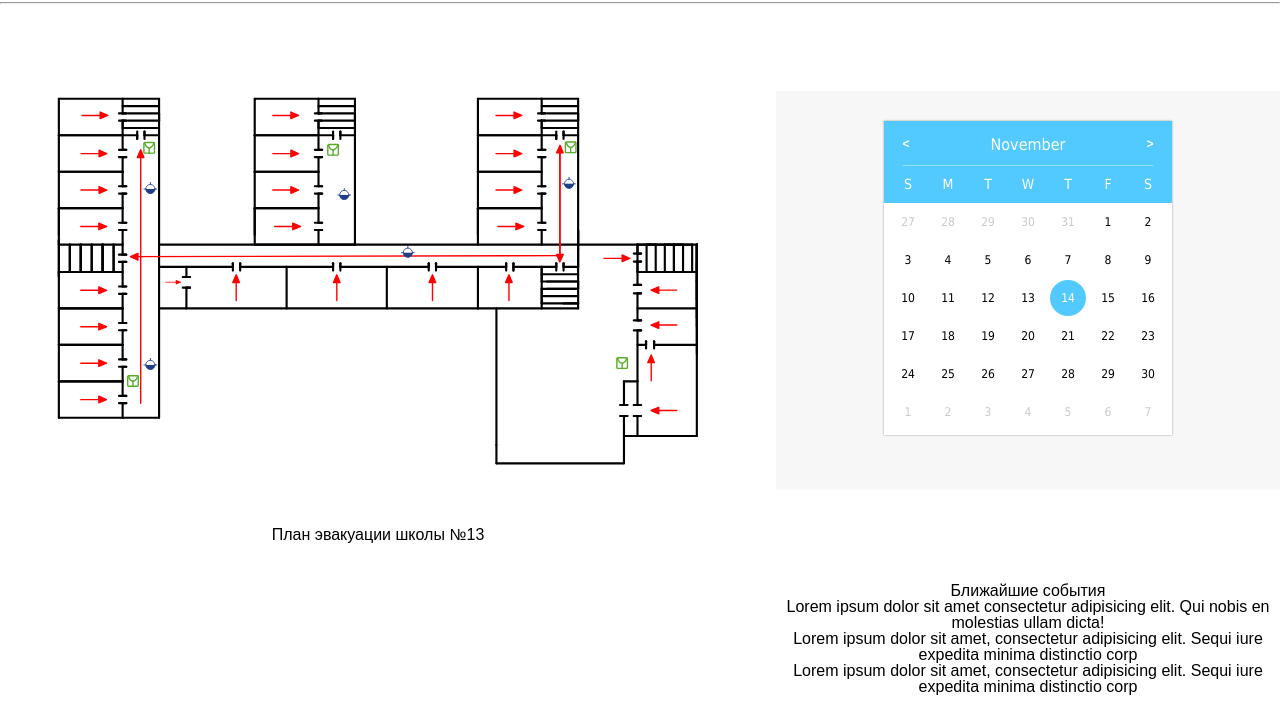
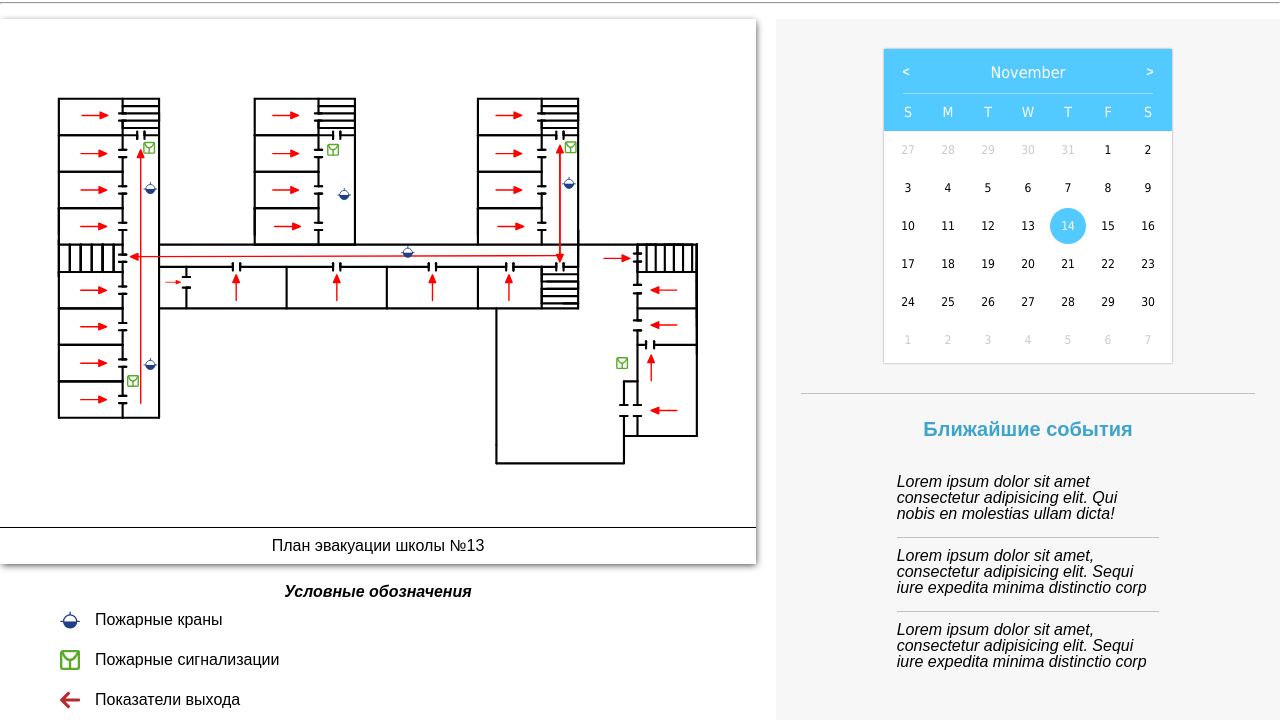
Before and after one commit to uzhas76064/school13, a website: page src/map.html in a window 1280 px wide. Shown: the part 77-800 px from the top of the page. Drawn offline with nearby package versions, Linux system fonts and the light colour scheme; files that its build step writes are made by us from their sources.

Commit message:
Completed map page

```diff
--- a/src/map.html
+++ b/src/map.html
@@ -50,26 +50,42 @@
     <div class="container grid-container">
         <div class="evacuation-plan">
             <figure>
-                <img src="img/школа.svg" alt="">
-                <figcaption>План эвакуации школы №13</figcaption>
+                <img class="evacuation-plan__image" src="img/школа.svg" alt="">
+                <figcaption class="evacuation-plan__description">План эвакуации школы №13</figcaption>
+            </figure>
+        </div>
+
+        <div class="signs">
+            <h3 class="signs__header">Условные обозначения</h3>
+            <figure class="signs__item">
+                <img class="signs__item__image" src="icons/blue huyevina.svg" alt="">
+                <figcaption class="signs__item__description">Пожарные краны</figcaption>
+            </figure>
+            <figure class="signs__item">
+                <img class="signs__item__image" src="icons/green huyevina.svg" alt="">
+                <figcaption class="signs__item__description">Пожарные сигнализации</figcaption>
+            </figure>
+            <figure class="signs__item">
+                <img class="signs__item__image" src="icons/left-arrow.svg" alt="">
+                <figcaption class="signs__item__description">Показатели выхода</figcaption>
             </figure>
         </div>
 
         <aside class="sidebar">
-            <div class="auto-jsCalendar material-theme blue"></div>
+            <div class="auto-jsCalendar material-theme blue" data-language="ru"></div>
+            <aside class="events-aside">
+                <h3 class="events-aside__header">Ближайшие события</h3>
+                <div class="events-aside__events">
+                    <p class="events-aside__event__item">Lorem ipsum dolor sit amet consectetur adipisicing elit. Qui
+                        nobis en molestias ullam dicta!</p>
+                    <p class="events-aside__event__item">Lorem ipsum dolor sit amet, consectetur adipisicing elit. Sequi
+                        iure expedita minima distinctio corp</p>
+                    <p class="events-aside__event__item">Lorem ipsum dolor sit amet, consectetur adipisicing elit. Sequi
+                        iure expedita minima distinctio corp</p>
+                </div>
+            </aside>
         </aside>
 
-        <article class="events-article index-page">
-            <h3 class="events-article__header">Ближайшие события</h3>
-            <div class="events-article__events">
-                <p class="events-article__event__item">Lorem ipsum dolor sit amet consectetur adipisicing elit. Qui
-                    nobis en molestias ullam dicta!</p>
-                <p class="events-article__event__item">Lorem ipsum dolor sit amet, consectetur adipisicing elit. Sequi
-                    iure expedita minima distinctio corp</p>
-                <p class="events-article__event__item">Lorem ipsum dolor sit amet, consectetur adipisicing elit. Sequi
-                    iure expedita minima distinctio corp</p>
-            </div>
-        </article>
     </div>
 
     <footer class="footer">
--- a/src/styles/map.less
+++ b/src/styles/map.less
@@ -0,0 +1,27 @@
+.evacuation-plan {
+    -webkit-box-shadow: 1px 2px 7px -1px rgba(0, 0, 0, 0.75);
+    -moz-box-shadow: 1px 2px 7px -1px rgba(0, 0, 0, 0.75);
+    box-shadow: 1px 2px 7px -1px rgba(0, 0, 0, 0.75);
+
+    &__description {
+        border-top: 1px solid;
+        padding: 10px;
+    }
+}
+
+.signs__header {
+    font-weight: bold;
+    font-style: italic;
+}
+
+.signs__item {
+    margin-left: 50px;
+    display: flex;
+    align-items: center;
+    padding: 10px;
+}
+
+.signs__item__image {
+    width: 35px;
+    padding-right: 15px;
+}
```
Also changed, not shown: src/icons/left-arrow.svg (added).
